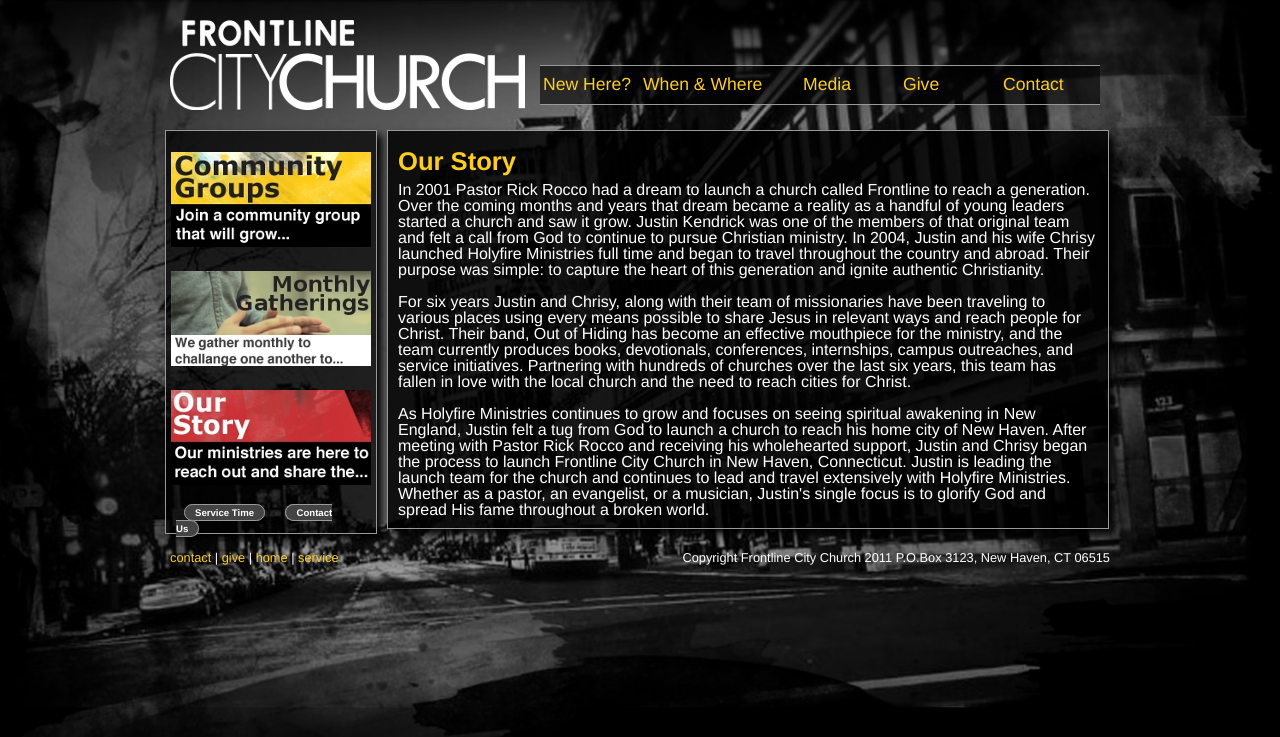
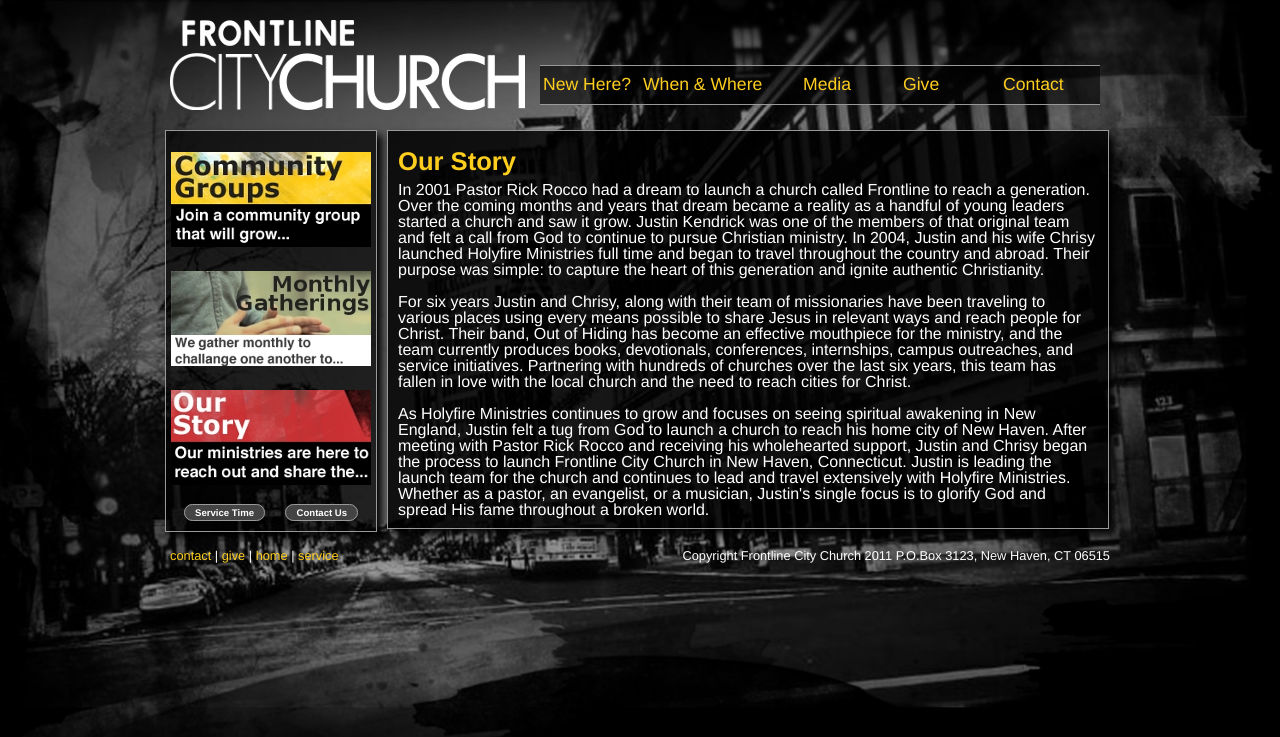
Before and after one commit to tcopple/frontline, a PHP site: page /new_here/story.php in a window 1280 px wide. Shown: the top 737 px of the page. Run offline with PHP 8.4, Linux system fonts and the light colour scheme.

Commit message:
fixed 'contact us' button on left hand side that would cut in half at certain resolutions

```diff
--- a/css/frontline.css
+++ b/css/frontline.css
@@ -15,7 +15,7 @@
 }
 
 #content {
-  height: 402px;
+  height: 400px;
   padding: 5px;
   margin: 10px 0px;
   display: block;
@@ -26,7 +26,7 @@
   height: inherit;
   float: right;
   display: inline;
-  width: 720px;
+  width: 711px;
   background: #000;
   border: 1px solid #999;
 }
@@ -62,6 +62,7 @@
 #content #promos_wrapper #buttons {
   margin: 0px 10px;
   height: 2em;
+  width: 100%;
 }
 
 #content #promos_wrapper #buttons .button {
--- a/utilities.php
+++ b/utilities.php
@@ -29,8 +29,8 @@ function start($include = "", $title = "frontline city church") {
         <a href="/new_here/story.php"><img class="promo" src="/images/story.jpg"></img></a>
       </div>
       <div id="buttons">
-      <a href="/when_and_where/weekly.php" class="button">Service Time</a>
-      <a href="#" class="button">Contact Us</a>
+        <a href="/when_and_where/weekly.php" class="button">Service Time</a>
+        <a href="/standalone/contact.php" class="button">Contact Us</a>
       </div>
     </div>
     <div class="seperator"></div>
```
